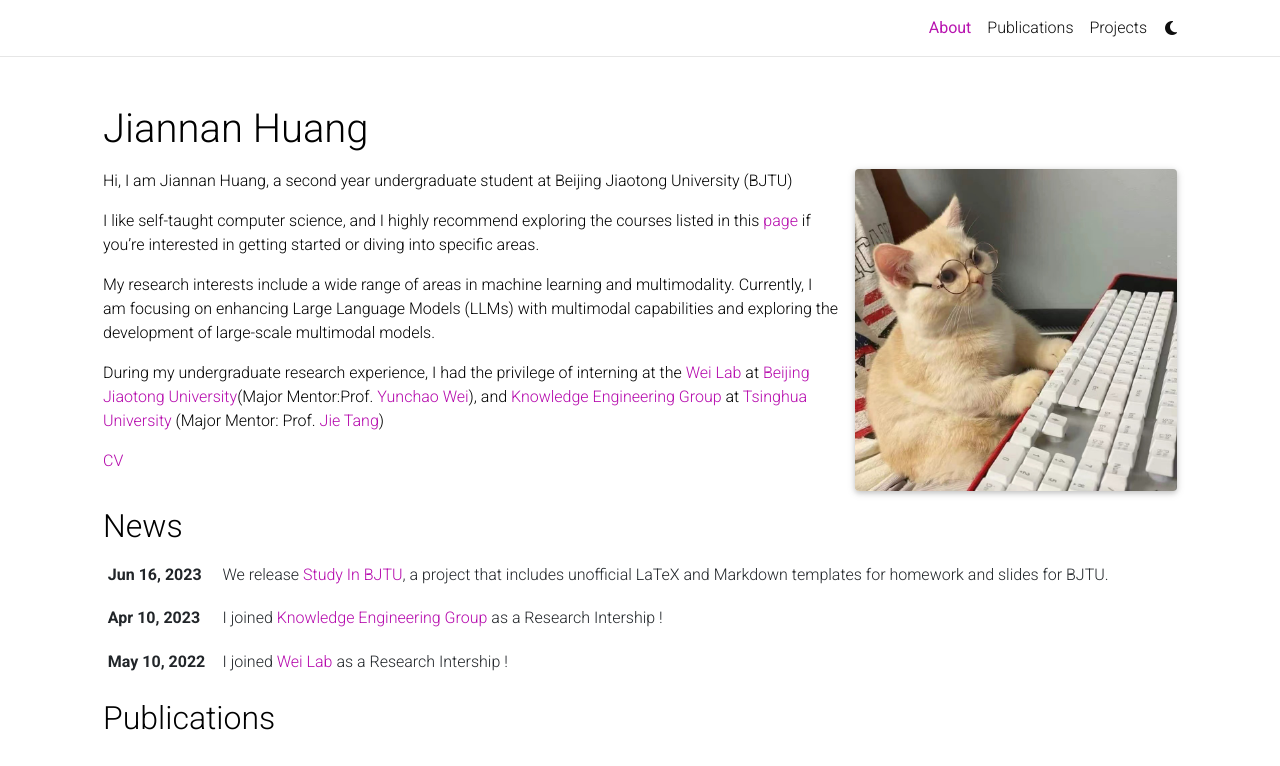
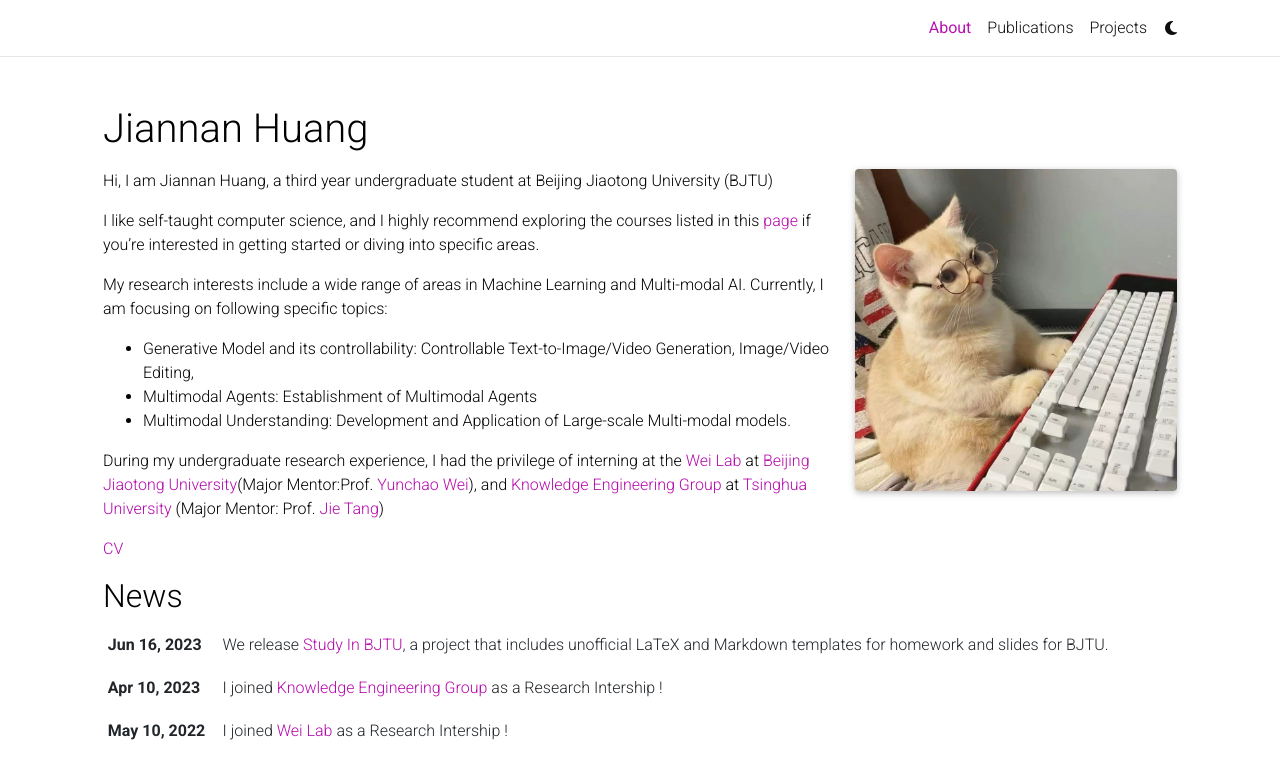
Before and after one commit to Rbrq03/Rbrq03.github.io, a Jekyll site: the page built from _pages/about.md, in a window 1280 px wide and 1125 px high, cut to the strip 0-766 px from the top of the window. Built offline with Jekyll 4.4.1, drawn with Linux system fonts in a browser that asks for light colours; full-size pictures stand in for the smaller copies a plugin makes; comment, search, counter and statistics services are not loaded; a style sheet for code colours, icons or effects is not loaded.

Commit message:
Update about.md

```diff
--- a/_pages/about.md
+++ b/_pages/about.md
@@ -16,11 +16,15 @@ selected_papers: true # includes a list of papers marked as "selected={true}"
 social: true # includes social icons at the bottom of the page
 ---
 
-Hi, I am Jiannan Huang, a second year undergraduate student at Beijing Jiaotong University (BJTU)
+Hi, I am Jiannan Huang, a third year undergraduate student at Beijing Jiaotong University (BJTU)
 
 I like self-taught computer science, and I highly recommend exploring the courses listed in this [page](https://rbrq03.github.io/blog/2023/self-taught/) if you're interested in getting started or diving into specific areas.
 
-My research interests include a wide range of areas in machine learning and multimodality. Currently, I am focusing on enhancing Large Language Models (LLMs) with multimodal capabilities and exploring the development of large-scale multimodal models.
+My research interests include a wide range of areas in Machine Learning and Multi-modal AI. Currently, I am focusing on following specific topics:
+
+* Generative Model and its controllability: Controllable Text-to-Image/Video Generation, Image/Video Editing,
+* Multimodal Agents: Establishment of Multimodal Agents
+* Multimodal Understanding: Development and Application of Large-scale Multi-modal models.
 
 During my undergraduate research experience, I had the privilege of interning at the [Wei Lab](https://weiyc.github.io) at [Beijing Jiaotong University](https://www.bjtu.edu.cn)(Major Mentor:Prof. [Yunchao Wei](https://weiyc.github.io)), and [Knowledge Engineering Group](http://keg.cs.tsinghua.edu.cn) at [Tsinghua University](http://tsinghua.edu.cn) (Major Mentor: Prof. [Jie Tang](http://keg.cs.tsinghua.edu.cn/jietang/))
 
```
